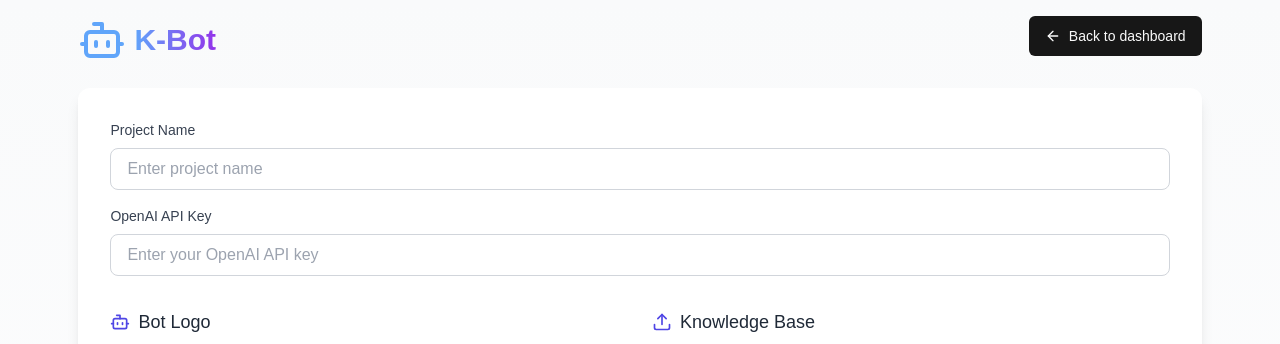
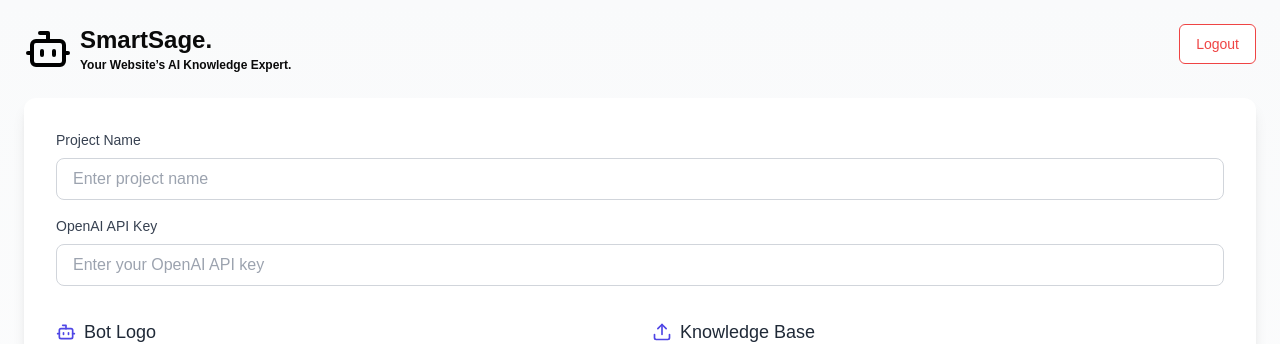
Before and after one commit to jenilmangukiya/ai-chatbot, a Next.js app: page /chatbots/add in a window 1280 px wide. Shown: the top 344 px of the page. Built offline with nearby package versions, Linux system fonts and the light colour scheme; no server answers; sample sign-in values are in the browser's storage.

Commit message:
Fix: header and some bugs

```diff
--- a/src/app/api/chatbot/route.ts
+++ b/src/app/api/chatbot/route.ts
@@ -5,7 +5,7 @@
 
 export async function POST(req: NextRequest) {
   const session = await getServerSession(authOptions);
-  console.log("session", session);
+
   if (!session) {
     return NextResponse.json({ error: "Not authenticated" }, { status: 401 });
   }
@@ -75,6 +75,11 @@
 
 // GET: List chatbots with pagination and search
 export async function GET(req: NextRequest) {
+  const session = await getServerSession(authOptions);
+  if (!session) {
+    return NextResponse.json({ error: "Not authenticated" }, { status: 401 });
+  }
+
   try {
     const { searchParams } = new URL(req.url);
 
@@ -93,6 +98,7 @@
           { name: { contains: search, mode: "insensitive" } }, // Case-insensitive search by name
           { knowledge: { contains: search, mode: "insensitive" } }, // Search in knowledge
         ],
+        user: { email: session.user.email! },
       },
       take: limit,
       skip: skip,
@@ -106,6 +112,7 @@
           { name: { contains: search, mode: "insensitive" } },
           { knowledge: { contains: search, mode: "insensitive" } },
         ],
+        user: { email: session.user.email! },
       },
     });
 
--- a/src/app/auth/signin/page.tsx
+++ b/src/app/auth/signin/page.tsx
@@ -39,7 +39,7 @@
     }
   };
 
-  if (status === "loading" || !session) {
+  if (status === "loading") {
     return <p>Loading...</p>;
   }
 
--- a/src/app/auth/signup/page.tsx
+++ b/src/app/auth/signup/page.tsx
@@ -56,7 +56,7 @@
     }
   };
 
-  if (status === "loading" || !session) {
+  if (status === "loading") {
     return <p>Loading...</p>;
   }
 
--- a/src/app/layout.tsx
+++ b/src/app/layout.tsx
@@ -15,7 +15,7 @@
 });
 
 export const metadata: Metadata = {
-  title: "K-Bot",
+  title: "SmartSage",
   description: "Knowlagable AI bot with custom knowledge base",
 };
 
--- /dev/null
+++ b/src/components/Header/Header.tsx
@@ -0,0 +1,34 @@
+import { Bot } from "lucide-react";
+import { signOut } from "next-auth/react";
+import { Button } from "../ui/button";
+import Link from "next/link";
+
+const Header = () => {
+  return (
+    <div className="flex flex-row justify-between mb-6">
+      <Link href={"/chatbots"}>
+        <div
+          className={`transition-all duration-1000 ease-out ${"opacity-100 translate-y-0"} flex justify-center items-center gap-2`}
+        >
+          <Bot className="w-12 h-12 mx-auto text-black" />
+          <div className="flex flex-col ">
+            <h1 className="text-2xl font-extrabold ">SmartSage.</h1>
+            <span className="font-bold text-[12px]">
+              Your Website’s AI Knowledge Expert.
+            </span>
+          </div>
+        </div>
+      </Link>
+
+      <Button
+        variant="outline"
+        className="border-red-500 text-red-500 hover:bg-red-500 hover:text-white"
+        onClick={() => signOut()}
+      >
+        Logout
+      </Button>
+    </div>
+  );
+};
+
+export default Header;
--- a/src/modules/chatbots/AddChatbot/AddChatbot.tsx
+++ b/src/modules/chatbots/AddChatbot/AddChatbot.tsx
@@ -14,7 +14,7 @@
 import { toast } from "@/hooks/use-toast";
 import Link from "next/link";
 import { Button } from "@/components/ui/button";
-import { useRouter } from "next/navigation";
+import Header from "@/components/Header/Header";
 
 const AddChatbot = () => {
   const [name, setName] = useState("");
@@ -31,8 +31,6 @@
 
   const inputDocumentFile: any = useRef(null);
   const inputLogoFile: any = useRef(null);
-
-  const router = useRouter();
 
   const GenerateChatBot = async () => {
     if (!name.trim()) {
@@ -127,26 +125,14 @@
   };
 
   return (
-    <div className="min-h-screen bg-gradient-to-b from-gray-50 to-white p-4 mb-24">
-      <div className="max-w-[90%] mx-auto">
-        <div className="flex flex-row justify-between mb-6">
-          <div
-            className={`transition-all duration-1000 ease-out ${"opacity-100 translate-y-0"} flex justify-center items-center gap-2`}
-          >
-            <Bot className="w-12 h-12 mx-auto text-blue-400" />
-            <h1 className="text-3xl font-extrabold text-transparent bg-clip-text bg-gradient-to-r from-blue-400 to-purple-600">
-              K-Bot
-            </h1>
-          </div>
-          <Button onClick={() => router.push("/chatbots")}>
-            <ArrowLeft className="w-4 h-4" />
-            Back to dashboard
-          </Button>
-        </div>
+    <div className="min-h-screen bg-gradient-to-b from-gray-50 to-white mb-24">
+      <div className="container mx-auto p-6">
+        <Header />
 
         <div className="space-y-8 bg-white p-8 rounded-xl shadow-lg">
           {/* Basic Information */}
-          <div className="space-y-4">
+          <div>
+            <form autoComplete="off" className="space-y-4">
               <div className="space-y-2">
                 <label className="block text-sm font-medium text-gray-700">
                   Project Name
@@ -157,6 +143,8 @@
                   value={name}
                   onChange={(e) => setName(e.target.value)}
                   placeholder="Enter project name"
+                  autoComplete="new-password"
+                  name="project-name"
                 />
               </div>
 
@@ -170,8 +158,11 @@
                   value={apiKey}
                   onChange={(e) => setApiKey(e.target.value)}
                   placeholder="Enter your OpenAI API key"
+                  autoComplete="new-password"
+                  name="api-key"
                 />
               </div>
+            </form>
           </div>
 
           {/* File Upload Section */}
--- a/src/modules/chatbots/Chatbots.tsx
+++ b/src/modules/chatbots/Chatbots.tsx
@@ -12,11 +12,12 @@
   PaginationNext,
   PaginationLink,
 } from "@/components/ui/pagination";
-import { Bot } from "lucide-react";
+import { Plus } from "lucide-react";
 import { toast } from "@/hooks/use-toast";
 import { useRouter } from "next/navigation";
 import ItemList from "./components/ItemList/ItemList";
 import { Chatbot } from "@prisma/client";
+import Header from "@/components/Header/Header";
 
 export default function ChatbotList() {
   const [chatbots, setChatbots] = useState<Chatbot[]>([]);
@@ -79,19 +80,7 @@
 
   return (
     <div className="container mx-auto p-6">
-      <div className="flex flex-row justify-between mb-6">
-        <div
-          className={`transition-all duration-1000 ease-out ${"opacity-100 translate-y-0"} flex justify-center items-center gap-2`}
-        >
-          <Bot className="w-12 h-12 mx-auto text-blue-400" />
-          <h1 className="text-3xl font-extrabold text-transparent bg-clip-text bg-gradient-to-r from-blue-400 to-purple-600">
-            K-Bot
-          </h1>
-        </div>
-        <Button onClick={() => router.push("/chatbots/add")}>
-          Add new Bot
-        </Button>
-      </div>
+      <Header />
 
       {/* Search Bar */}
       <form onSubmit={handleSearch} className="flex space-x-2 mb-6">
@@ -102,7 +91,16 @@
           onChange={(e) => setSearch(e.target.value)}
           className="w-full"
         />
-        <Button type="submit">Search</Button>
+        <Button type="submit" className="font-bold">
+          Search
+        </Button>
+        <Button
+          onClick={() => router.push("/chatbots/add")}
+          className="bg-green-500 hover:bg-green-600 text-white font-bold"
+        >
+          <Plus />
+          Add new bot
+        </Button>
       </form>
 
       {/* Loading & Error Handling */}
--- a/src/modules/chatbots/EditChatBot/EditChatBot.tsx
+++ b/src/modules/chatbots/EditChatBot/EditChatBot.tsx
@@ -14,7 +14,7 @@
 import { toast } from "@/hooks/use-toast";
 import Link from "next/link";
 import { Button } from "@/components/ui/button";
-import { useRouter } from "next/navigation";
+import Header from "@/components/Header/Header";
 
 const EditChatBot = ({ chatbotId }: { chatbotId: string }) => {
   const [name, setName] = useState("");
@@ -31,8 +31,6 @@
 
   const inputDocumentFile: any = useRef(null);
   const inputLogoFile: any = useRef(null);
-
-  const router = useRouter();
 
   // Fetch existing chatbot data when component mounts
   useEffect(() => {
@@ -171,22 +169,9 @@
   };
 
   return (
-    <div className="min-h-screen bg-gradient-to-b from-gray-50 to-white p-4 mb-24">
-      <div className="max-w-[90%] mx-auto">
-        <div className="flex flex-row justify-between mb-6">
-          <div
-            className={`transition-all duration-1000 ease-out ${"opacity-100 translate-y-0"} flex justify-center items-center gap-2`}
-          >
-            <Bot className="w-12 h-12 mx-auto text-blue-400" />
-            <h1 className="text-3xl font-extrabold text-transparent bg-clip-text bg-gradient-to-r from-blue-400 to-purple-600">
-              K-Bot
-            </h1>
-          </div>
-          <Button onClick={() => router.push("/chatbots")}>
-            <ArrowLeft className="w-4 h-4" />
-            Back to dashboard
-          </Button>
-        </div>
+    <div className="min-h-screen bg-gradient-to-b from-gray-50 to-white mb-24">
+      <div className="container mx-auto p-6">
+        <Header />
 
         <div className="space-y-8 bg-white p-8 rounded-xl shadow-lg">
           {/* Basic Information */}
```
Lines whose indentation alone changed are shown as unchanged.
